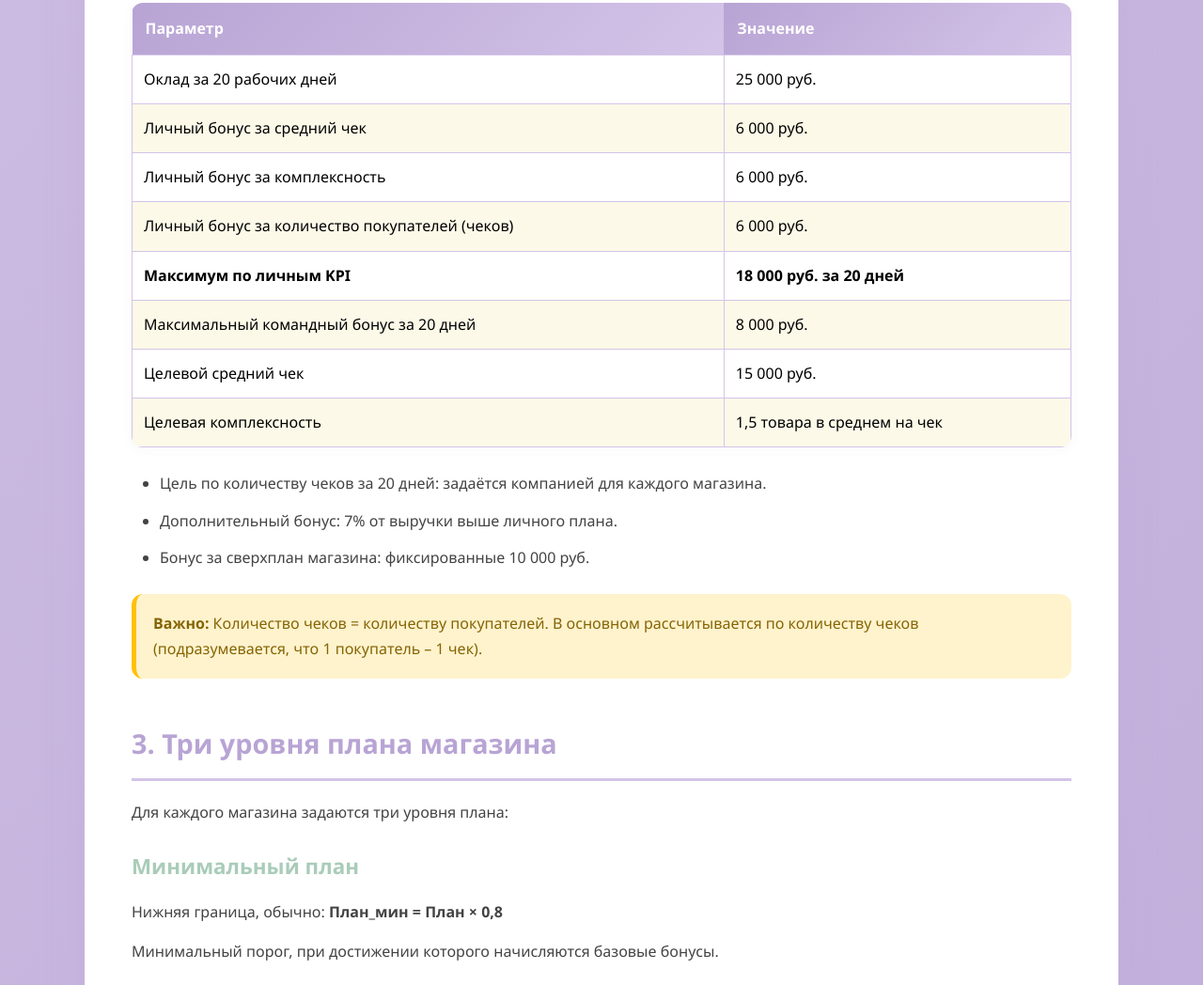
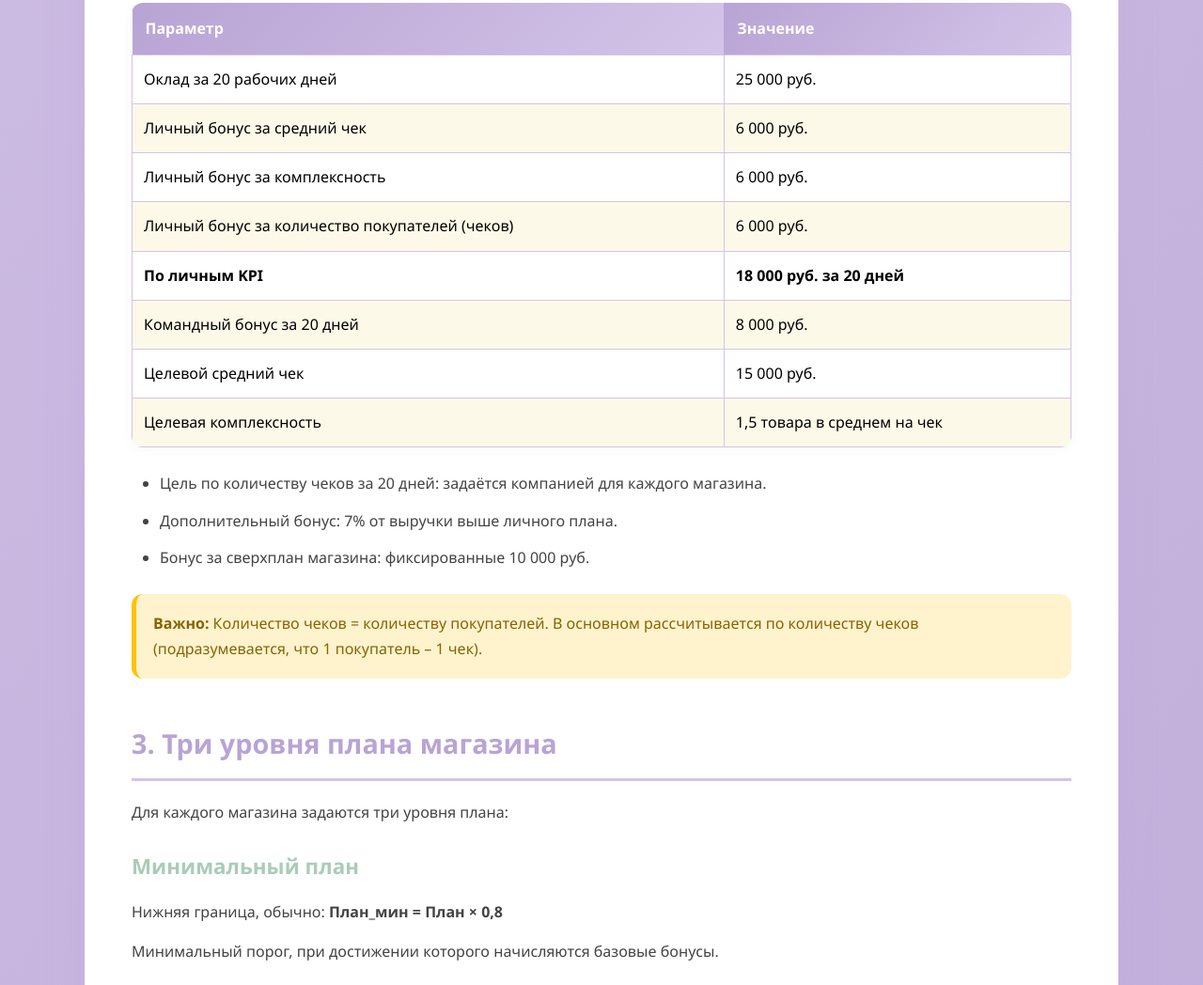
Before and after one commit to Me-Resti/CharoitZP, a plain HTML site: page reglament.html in a window 1280 px wide. Shown: the part 2379-3427 px from the top of the page at 94% size. Drawn offline with Linux system fonts and the light colour scheme; sample sign-in values are in the browser's storage.

Commit message:
Update reglament.html

```diff
--- a/reglament.html
+++ b/reglament.html
@@ -403,11 +403,11 @@
                     <td>6 000 руб.</td>
                 </tr>
                 <tr>
-                    <td><strong>Максимум по личным KPI</strong></td>
+                    <td><strong>По личным KPI</strong></td>
                     <td><strong>18 000 руб. за 20 дней</strong></td>
                 </tr>
                 <tr>
-                    <td>Максимальный командный бонус за 20 дней</td>
+                    <td>Командный бонус за 20 дней</td>
                     <td>8 000 руб.</td>
                 </tr>
                 <tr>
```
